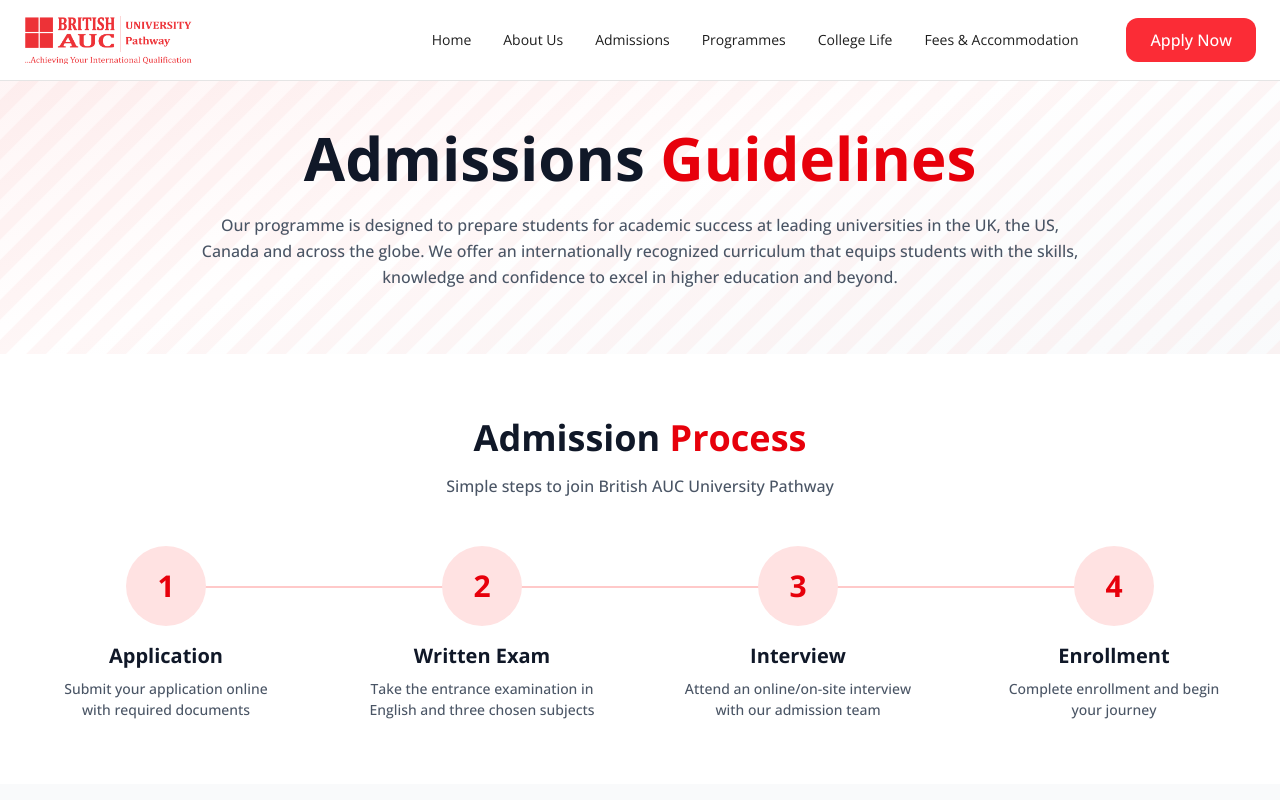
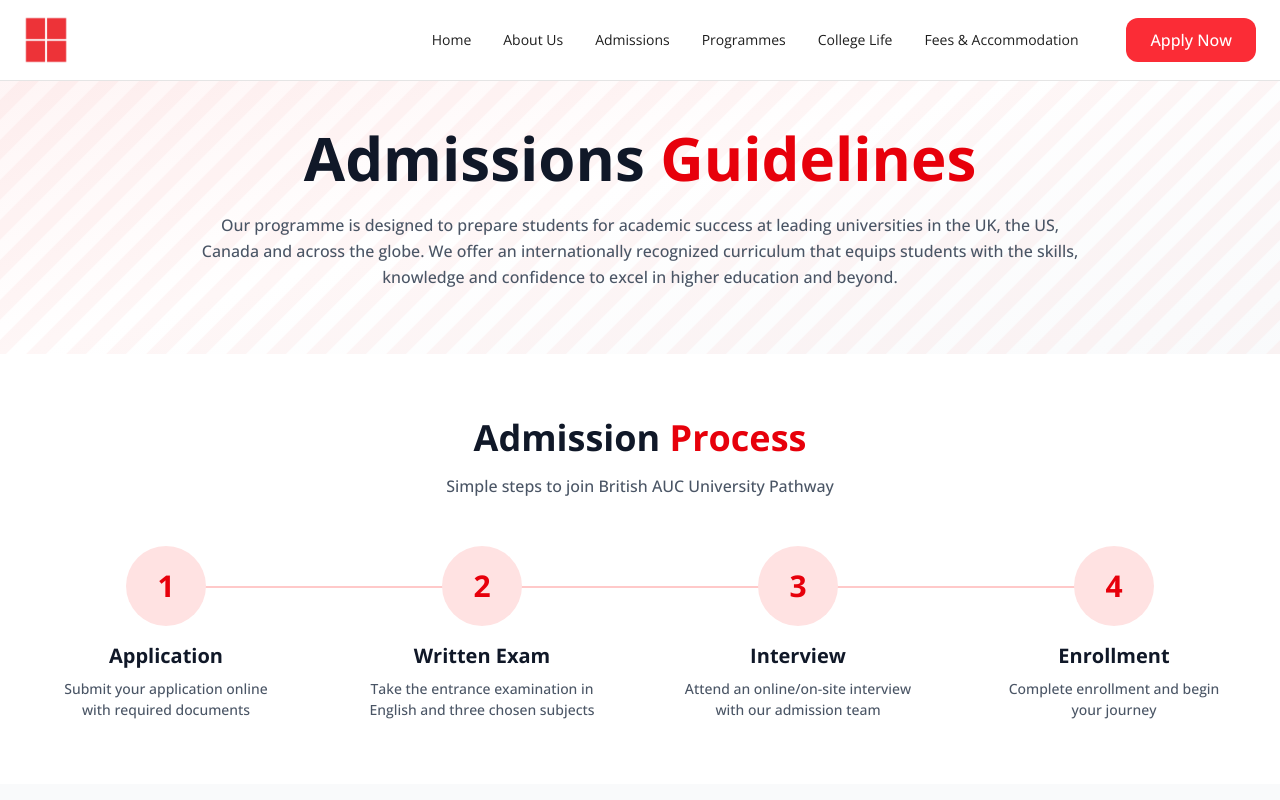
Before and after one commit to code-savan/colleges, a Next.js app: page /admissions in a window 1280 px wide. Shown: the top 800 px of the page. Built offline with nearby package versions, Linux system fonts and the light colour scheme.

Commit message:
updated metadata and logo

```diff
--- a/app/Footer.jsx
+++ b/app/Footer.jsx
@@ -15,8 +15,8 @@
           <div className="space-y-2">
             <Link href="/colleges" className="inline-block">
               <Image
-                src="/collegeslogo.png"
-                alt="British AUC Colleges"
+                src="/icon.jpeg"
+                alt="British AUC University Pathway"
                 width={140}
                 height={140}
                 className="h-12 w-auto "
--- a/app/NavBar.jsx
+++ b/app/NavBar.jsx
@@ -31,8 +31,8 @@
           {/* Logo */}
           <Link href="/" className="flex items-center">
             <Image
-              src="/collegeslogo.png"
-              alt="British AUC Colleges"
+              src="/icon.jpeg"
+              alt="British AUC University Pathway"
               width={160}
               height={160}
               className="h-12 w-auto"
--- a/app/layout.jsx
+++ b/app/layout.jsx
@@ -13,7 +13,7 @@
   });
 
 export const metadata = {
-  title: "British AUC University PathWay",
+  title: "British AUC University Pathway",
   description: "Achieving academic excellence and global success",
   icons: {
     icon: "/icon.jpeg",
```
